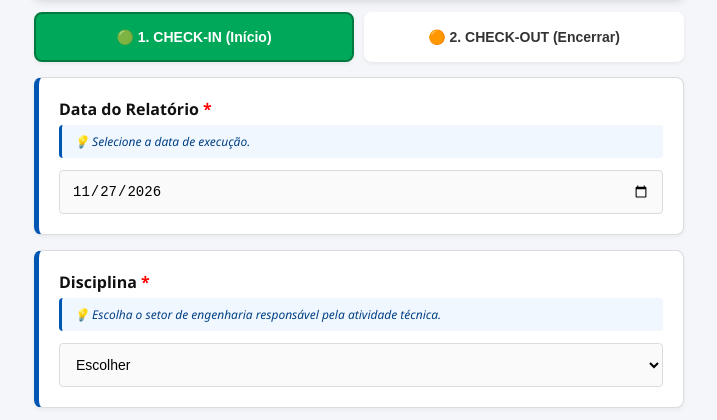
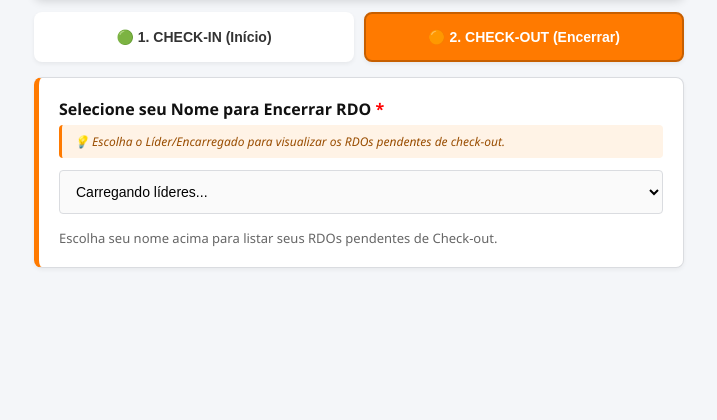
Before and after one commit to depoconforsul-star/rdo-forca-sul, a plain HTML site: page index.html in a window 1280 px wide. Both pictures are taken after a click on the button "🟠 2. CHECK-OUT (Encerrar)". Shown: the part 322-742 px from the top of the page, without its empty margins (281-998 px from the left). Drawn offline with Linux system fonts and the light colour scheme.

Commit message:
Update index.html

```diff
--- a/index.html
+++ b/index.html
@@ -62,8 +62,6 @@
             cursor: pointer; font-size: 11px; font-weight: bold; transition: 0.2s;
         }
         .admin-btn:hover { background: var(--logo-orange); }
-
-        /* Seletor de Modo Check-in / Check-out */
         .mode-switcher {
             display: grid;
             grid-template-columns: 1fr 1fr;
@@ -92,8 +90,6 @@
             color: white;
             border-color: #c75f00;
         }
-
-        /* Cards de seleção de RDO pendente */
         .rdo-pendente-card {
             border: 1px solid var(--border);
             border-left: 5px solid var(--logo-orange);
@@ -124,7 +120,6 @@
             border-radius: 12px;
             margin-bottom: 6px;
         }
-
         .card { background: var(--card-bg); padding: 20px; border-radius: 8px; margin-bottom: 15px; box-shadow: 0 2px 4px rgba(0,0,0,0.05); border: 1px solid var(--border); }
         .border-blue { border-left: 5px solid var(--logo-blue); }
         .border-orange { border-left: 5px solid var(--logo-orange); }
@@ -177,7 +172,6 @@
         <button onclick="saveAdmin()" style="padding: 8px 15px; background: var(--logo-blue); color: white; border: none; border-radius: 4px; cursor: pointer;">Salvar</button>
     </div>
 
-    <!-- Alternador de Modo -->
     <div class="mode-switcher">
         <button type="button" id="btnModoCheckin" class="mode-btn active-checkin" onclick="alterarModo('CHECK-IN')">
             🟢 1. CHECK-IN (Início)
@@ -186,6 +180,17 @@
             🟠 2. CHECK-OUT (Encerrar)
         </button>
     </div>
+
+    <div id="painelSelecaoCheckout" class="card border-orange hidden">
+        <h3>Selecione seu Nome para Encerrar RDO <span>*</span></h3>
+        <div class="tip-box">💡 Escolha o Líder/Encarregado para visualizar os RDOs pendentes de check-out.</div>
+        <select id="filtroLiderCheckout" onchange="listarRdosDoLider()">
+            <option value="">Carregando líderes...</option>
+        </select>
+        <div id="listaRdosLider" style="margin-top: 15px;"></div>
+    </div>
+
+    <form id="rdoForm" onsubmit="event.preventDefault();">
         <input type="hidden" id="idServicoAtual" value="">
 
         <div id="bannerEdicaoCheckout" class="card border-blue hidden" style="background: #eef6ff;">
@@ -193,9 +198,6 @@
             <p style="margin: 5px 0 0 0; font-size: 12px; color: #444;">Confira os dados do Check-in abaixo (você pode editar colaboradores ou textos se houve alteração) e preencha os campos finais.</p>
         </div>
 
-        <!-- ========================================== -->
-        <!-- BLOCO 1: CAMPOS OBRIGATÓRIOS NO CHECK-IN   -->
-        <!-- ========================================== -->
         <div class="card border-blue">
             <h3>Data do Relatório <span>*</span></h3>
             <div class="tip-box">💡 Selecione a data de execução.</div>
@@ -272,9 +274,6 @@
             <input type="text" id="impactos" placeholder="Digite os impactos identificados ou escreva 'Nenhum'" required>
         </div>
 
-        <!-- ========================================== -->
-        <!-- BLOCO 2: CAMPOS EXCLUSIVOS DO CHECK-OUT    -->
-        <!-- ========================================== -->
         <div id="camposExclusivosCheckout" class="hidden">
             <div class="card border-blue">
                 <h3>Projeto <span>*</span></h3>
@@ -338,9 +337,10 @@
         </div>
     </form>
 </div>
+<script>
+    const URL_SCRIPT_PADRAO = "COLE_AQUI_SUA_URL_DO_SCRIPT_EXEC";
 
-<script>
-    let modoAtual = "CHECK-IN"; // "CHECK-IN" ou "CHECK-OUT"
+    let modoAtual = "CHECK-IN";
     let listaTodosColaboradores = [];
     let ocupadosPorData = {};
     let rdosAbertos = [];
@@ -353,10 +353,12 @@
             localStorage.setItem('scriptUrl', urlDoLink);
         }
 
-        if(localStorage.getItem('scriptUrl')) {
-            document.getElementById('scriptUrl').value = localStorage.getItem('scriptUrl');
+        const urlSalva = localStorage.getItem('scriptUrl') || URL_SCRIPT_PADRAO;
+        if (urlSalva && urlSalva !== "COLE_AQUI_SUA_URL_DO_SCRIPT_EXEC") {
+            document.getElementById('scriptUrl').value = urlSalva;
         }
-        if(localStorage.getItem('whatsappLink')) {
+
+        if (localStorage.getItem('whatsappLink')) {
             document.getElementById('whatsappLink').value = localStorage.getItem('whatsappLink');
         }
 
@@ -458,7 +460,6 @@
         })
         .catch(err => console.error("Erro ao carregar banco de dados: " + err));
     }
-
     function listarRdosDoLider() {
         const liderSelecionado = document.getElementById('filtroLiderCheckout').value;
         const containerLista = document.getElementById('listaRdosLider');
@@ -529,6 +530,7 @@
         renderizarColaboradoresDisponiveis(colabsDoRdoEmEdicao);
         document.getElementById('rdoForm').scrollIntoView({ behavior: 'smooth' });
     }
+
     function renderizarColaboradoresDisponiveis(preSelecionados = []) {
         const containerColab = document.getElementById('container-colaboradores');
         const containerChips = document.getElementById('colaboradores-selecionados');
@@ -670,7 +672,6 @@
 let maxLargura = 1280;
 let larguraOrig = img.width;
 let alturaOrig = img.height;
-
 if (larguraOrig > maxLargura) {
 alturaOrig = Math.round((maxLargura * alturaOrig) / larguraOrig);
 larguraOrig = maxLargura;
@@ -680,13 +681,11 @@
 canvas.height = alturaOrig;
 let ctx = canvas.getContext('2d');
 ctx.drawImage(img, 0, 0, larguraOrig, alturaOrig);
-
 let base64Comprimido = canvas.toDataURL('image/jpeg', 0.7);
-                        let fragmentos = base64Comprimido.split(',');
-
+let fragmentos = base64Comprimido.split(',').at(1);
 resolve({
 base64: fragmentos,
-                            nome: arquivo.name.replace(/\.[^/.]+$/, "") + ".jpg",
+nome: arquivo.name.replace(/.[^/.]+$/, "") + ".jpg",
 tipo: 'image/jpeg'
 });
 };
@@ -695,7 +694,6 @@
 });
 promessas.push(processarEComprimir);
 }
-
 Promise.all(promessas).then(resultadoLote => {
 dados.fotos = resultadoLote;
 callback(dados);
```
Lines whose indentation alone changed are shown as unchanged.
